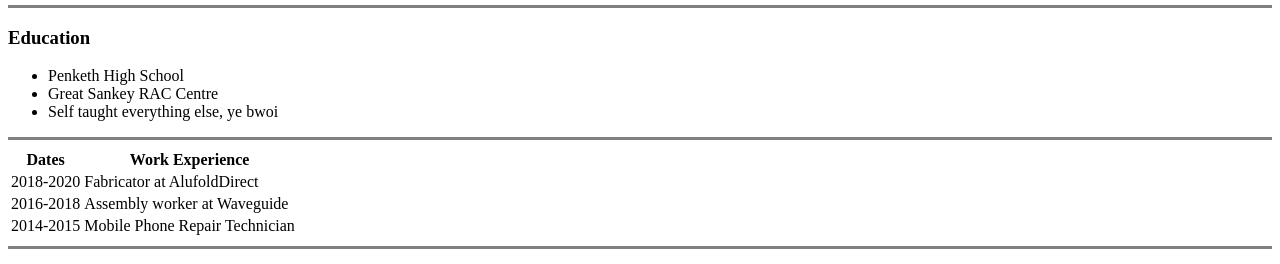
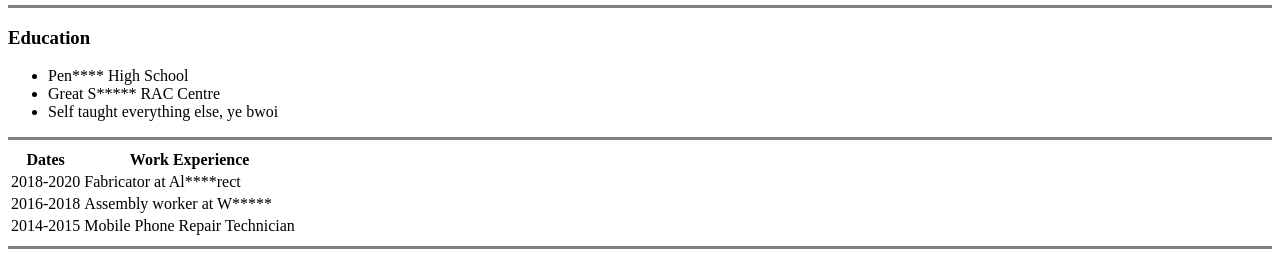
Before and after one commit to Calskie/CV, a plain HTML site: page index.html in a window 1280 px wide. Shown: the part 251-515 px from the top of the page. Drawn offline with Linux system fonts and the light colour scheme; files whose address does not match are found by name.

Commit message:
Update index.html

```diff
--- a/index.html
+++ b/index.html
@@ -4,7 +4,7 @@
 <head>
   <meta charset="utf-8">
   <!--Use "alt" to display text if image not viewable-->
-  <title>Callen Dale's Site</title>
+  <title>Callen's Site</title>
 </head>
 
 <body>
@@ -21,8 +21,8 @@
   <hr size="3" noshade />
   <h3>Education</h3>
   <ul>
-    <li>Penketh High School</li>
-    <li>Great Sankey RAC Centre</li>
+    <li>Pen**** High School</li>
+    <li>Great S***** RAC Centre</li>
     <li>Self taught everything else, ye bwoi</li>
   </ul>
   <hr size="3" noshade>
@@ -36,11 +36,11 @@
     <tbody>
       <tr>
         <td>2018-2020</td>
-        <td>Fabricator at AlufoldDirect</td>
+        <td>Fabricator at Al****rect</td>
       </tr>
       <tr>
         <td>2016-2018</td>
-        <td>Assembly worker at Waveguide</td>
+        <td>Assembly worker at W*****</td>
       </tr>
       <tr>
         <td>2014-2015</td>
```
